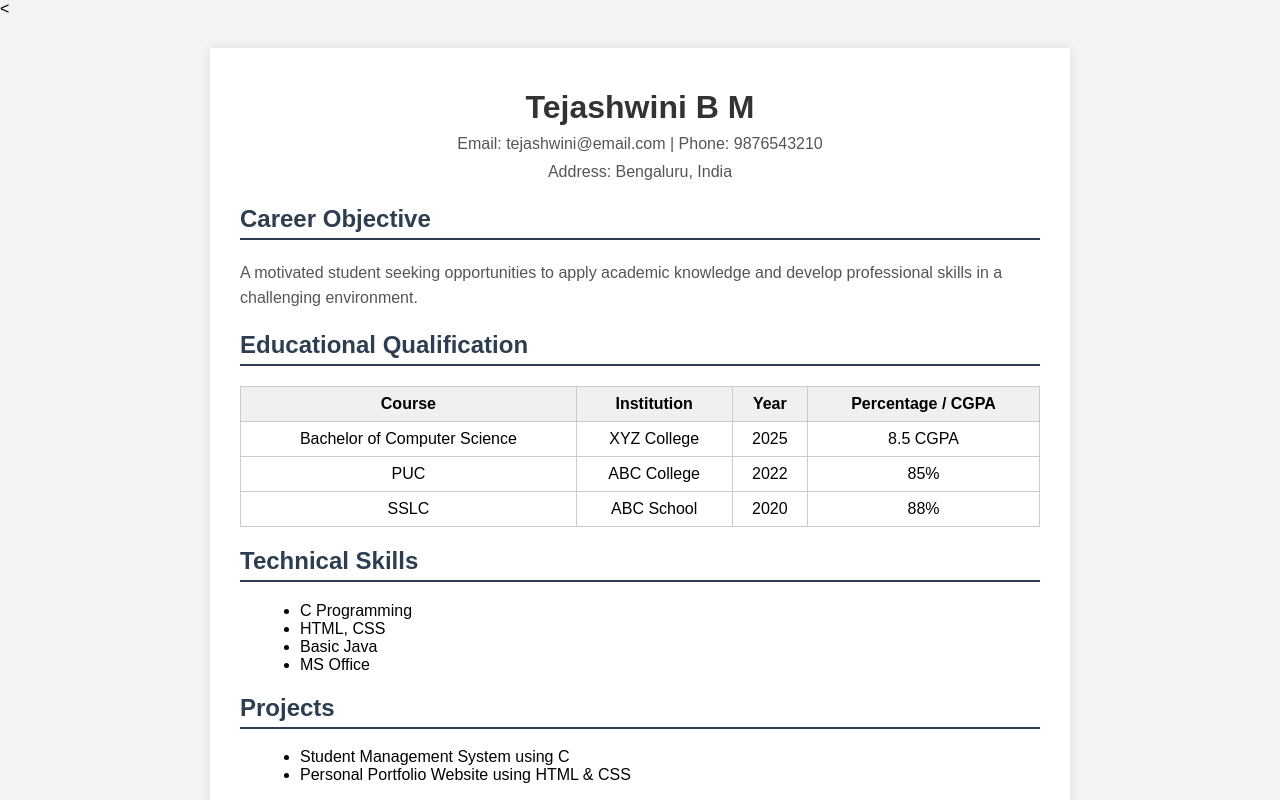
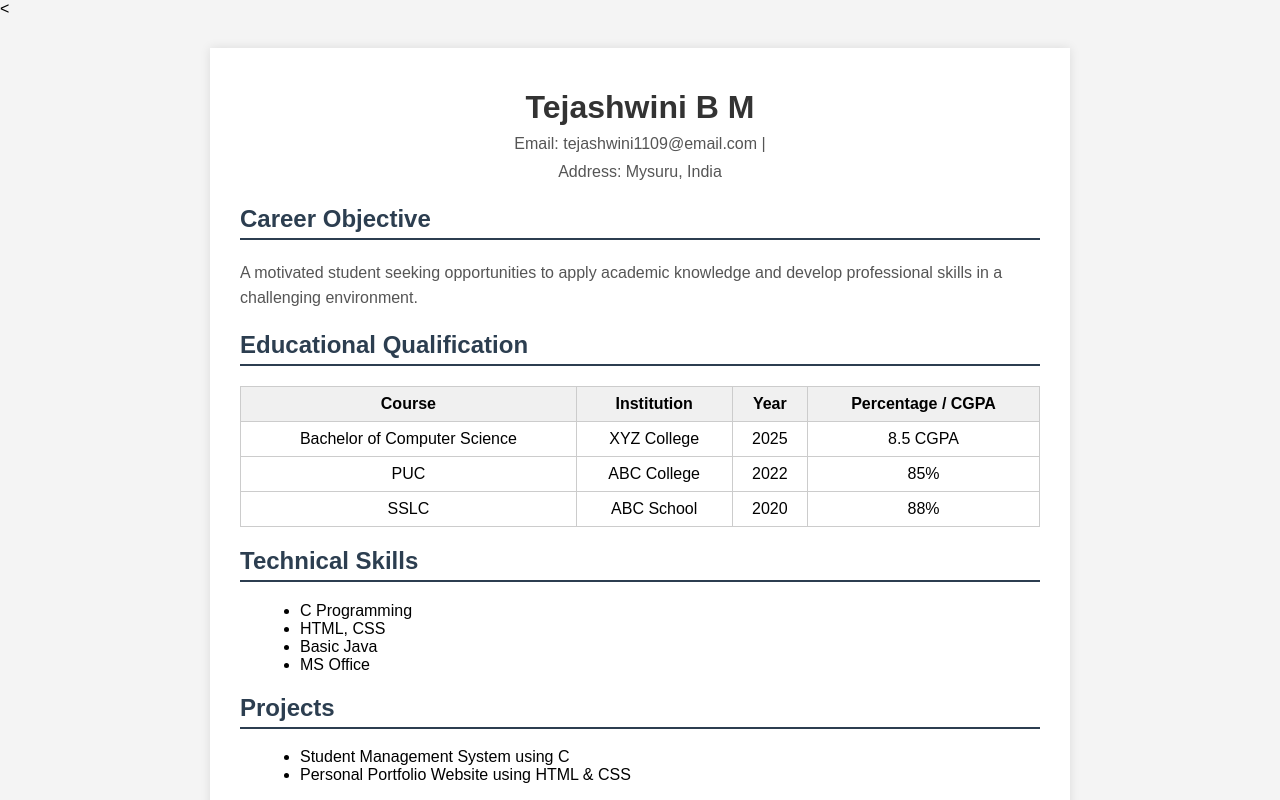
Before and after one commit to tejashwini1109-ctrl/portfolio-tejashwini, a plain HTML site: page index.html in a window 1280 px wide. Shown: the top 800 px of the page. Drawn offline with Linux system fonts and the light colour scheme.

Commit message:
change the html

```diff
--- a/index.html
+++ b/index.html
@@ -79,8 +79,8 @@
 
     <div class="header">
         <h1>Tejashwini B M</h1>
-        <p>Email: tejashwini@email.com | Phone: 9876543210</p>
-        <p>Address: Bengaluru, India</p>
+        <p>Email: tejashwini1109@email.com | </Phone:9353134260> </p>
+        <p>Address: Mysuru, India</p>
     </div>
 
     <div class="section">
```
